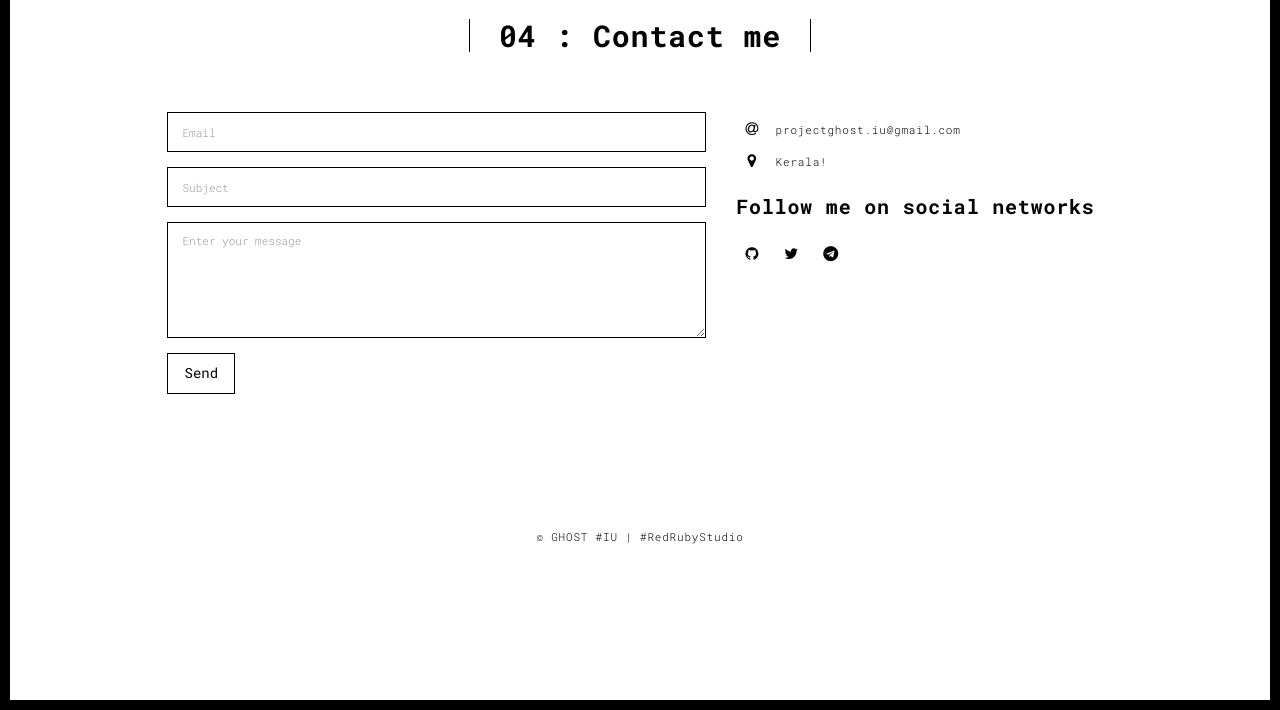
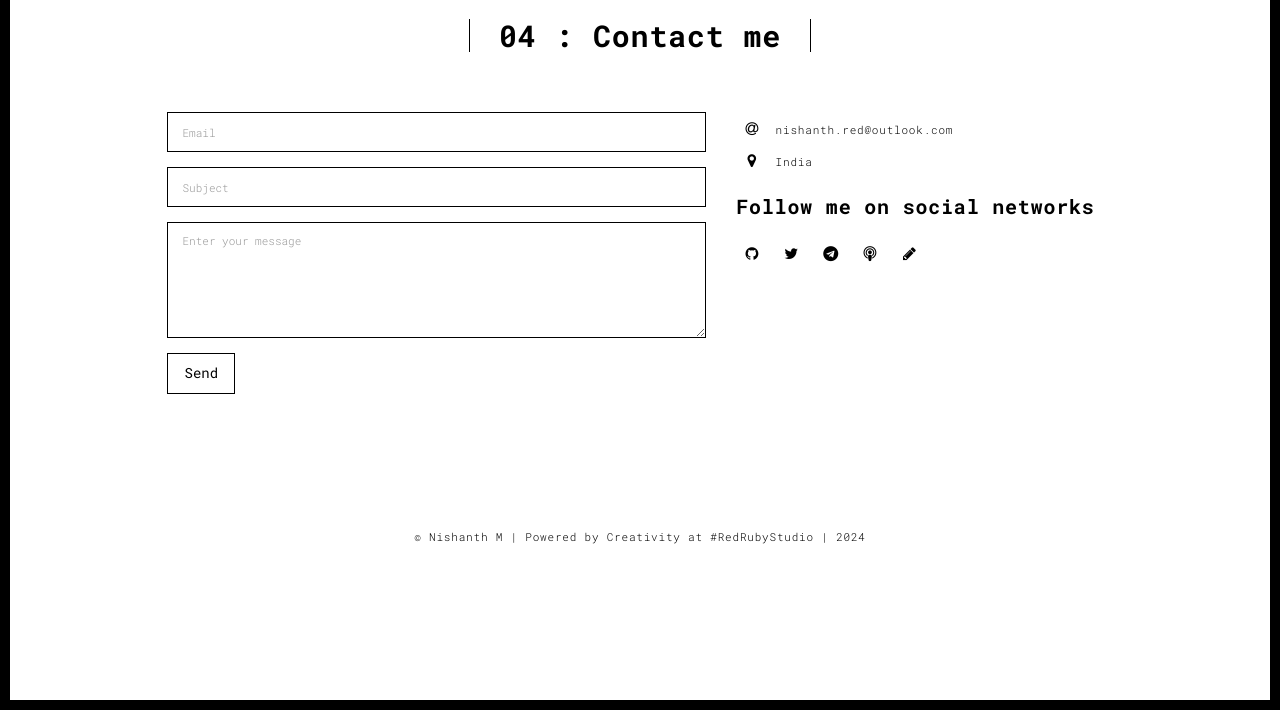
Before and after one commit to Ghost-IU/Portfolio, a Flask app: page /contact.html in a window 1280 px wide. Shown: the part 90-800 px from the top of the page. Run offline with Flask 2, Linux system fonts and the light colour scheme; some libraries are stand-ins or nearby versions.

Commit message:
Update contact me section

```diff
--- a/templates/contact.html
+++ b/templates/contact.html
@@ -17,7 +17,8 @@
 
   <title>Get in touch</title>
 
-<link href="./static/main.3f6952e4.css" rel="stylesheet"></head>
+  <link href="./static/main.3f6952e4.css" rel="stylesheet">
+</head>
 
 <body class="">
   <div id="site-border-left"></div>
@@ -28,7 +29,8 @@
   <header>
     <nav class="navbar  navbar-fixed-top navbar-default">
       <div class="container">
-        <button type="button" class="navbar-toggle collapsed" data-toggle="collapse" data-target="#navbar-collapse" aria-expanded="false">
+        <button type="button" class="navbar-toggle collapsed" data-toggle="collapse" data-target="#navbar-collapse"
+          aria-expanded="false">
           <span class="sr-only">Toggle navigation</span>
           <span class="icon-bar"></span>
           <span class="icon-bar"></span>
@@ -69,7 +71,8 @@
                       <input name="subject" type="text" class="form-control" id="subject" placeholder="Subject">
                     </div>
                     <div class="form-group">
-                        <textarea name="message" class="form-control" rows="5" placeholder="Enter your message"></textarea>
+                      <textarea name="message" class="form-control" rows="5"
+                        placeholder="Enter your message"></textarea>
                     </div>
                     <button type="submit" class="btn btn-default btn-lg">Send</button>
                   </div>
@@ -79,25 +82,33 @@
                         <span class="fa-icon">
                           <i class="fa fa-at" aria-hidden="true"></i>
                         </span>
-                          projectghost.iu@gmail.com
+                        nishanth.red@outlook.com
                       </li>
                       <li>
                         <span class="fa-icon">
                           <i class="fa fa fa-map-marker" aria-hidden="true"></i>
                         </span>
-                          Kerala!
+                        India
                       </li>
                     </ul>
                     <h3>Follow me on social networks</h3>
-                      <a href="http://www.github.com/Ghost-IU" title="" class="fa-icon">
+                    <a href="http://www.github.com/Ghost-IU" title="GitHub" class="fa-icon" target="_blank">
                       <i class="fa fa-github"></i>
                     </a>
-                      <a href="http://www.twitter.com/GhostBlade_xD" title="" class="fa-icon">
+                    <a href="http://www.twitter.com/GhostBlade_xD" title="Twitter" class="fa-icon" target="_blank">
                       <i class="fa fa-twitter"></i>
                     </a>
-                      <a href="http://t.me/GhostBlade_xD" title="" class="fa-icon">
+                    <a href="http://t.me/GhostBlade_xD" title="Telegram" class="fa-icon" target="_blank">
                       <i class="fa fa-telegram"></i>
                     </a>
+                    <a href="https://podcasters.spotify.com/pod/show/mindscope" title="Podcast"
+                      class="fa-icon" target="_blank">
+                      <i class="fa fa-podcast"></i>
+                    </a>
+                    <a href="https://dev.to/nishanth_xd" title="Dev.to" class="fa-icon" target="_blank">
+                      <i class="fa fa-pencil" ></i>
+                    </a>
+
 
                   </div>
                 </div>
@@ -116,7 +127,7 @@
     <div class="container">
       <div class="row">
         <div class="col-xs-12"><br><br>
-        <p>© GHOST #IU | #RedRubyStudio </p>
+          <p>© Nishanth M | Powered by Creativity at #RedRubyStudio | 2024</p>
         </div>
       </div>
     </div>
@@ -141,6 +152,8 @@
   ga('send', 'pageview');
 </script>
 
---> <script type="text/javascript" src="./static/main.70a66962.js"></script></body>
+-->
+  <script type="text/javascript" src="./static/main.70a66962.js"></script>
+</body>
 
 </html>
```
Lines whose indentation alone changed are shown as unchanged.
